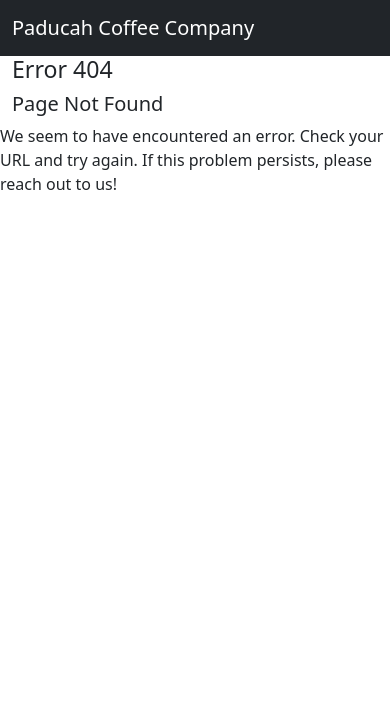
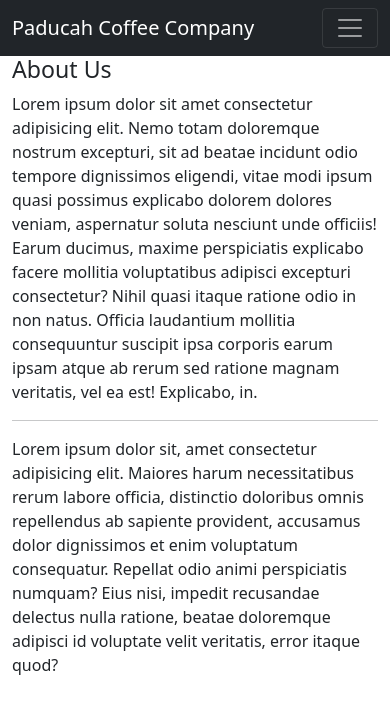
Before and after one commit to sporkupine/Paducah-Coffee-Site, an Angular app: page /about in a window 390 px wide. Before the commit this address had no page. Shown: the top 710 px of the page. Built offline with nearby package versions, Linux system fonts and the light colour scheme.

Commit message:
Added About, fixed navbar hamburger menu

```diff
--- /dev/null
+++ b/src/app/about/about.component.html
@@ -0,0 +1,16 @@
+<div class="container">
+  <div class="row">
+    <div class="col-xs-4">
+      <h3>
+        About Us
+      </h3>
+    </div>
+  </div>
+  <div class="row">
+    <div class="col-lg-12">
+      <p>Lorem ipsum dolor sit amet consectetur adipisicing elit. Nemo totam doloremque nostrum excepturi, sit ad beatae incidunt odio tempore dignissimos eligendi, vitae modi ipsum quasi possimus explicabo dolorem dolores veniam, aspernatur soluta nesciunt unde officiis! Earum ducimus, maxime perspiciatis explicabo facere mollitia voluptatibus adipisci excepturi consectetur? Nihil quasi itaque ratione odio in non natus. Officia laudantium mollitia consequuntur suscipit ipsa corporis earum ipsam atque ab rerum sed ratione magnam veritatis, vel ea est! Explicabo, in.</p>
+      <hr>
+      <p>Lorem ipsum dolor sit, amet consectetur adipisicing elit. Maiores harum necessitatibus rerum labore officia, distinctio doloribus omnis repellendus ab sapiente provident, accusamus dolor dignissimos et enim voluptatum consequatur. Repellat odio animi perspiciatis numquam? Eius nisi, impedit recusandae delectus nulla ratione, beatae doloremque adipisci id voluptate velit veritatis, error itaque quod?</p>
+    </div>
+  </div>
+</div>
--- /dev/null
+++ b/src/app/about/about.component.ts
@@ -0,0 +1,15 @@
+import { Component, OnInit } from '@angular/core';
+
+@Component({
+  selector: 'app-about',
+  templateUrl: './about.component.html',
+  styleUrls: ['./about.component.css']
+})
+export class AboutComponent implements OnInit {
+
+  constructor() { }
+
+  ngOnInit(): void {
+  }
+
+}
--- a/src/app/app-routing.module.ts
+++ b/src/app/app-routing.module.ts
@@ -6,6 +6,7 @@ import { HomeComponent } from "./home/home.component";
 import { CartComponent } from "./shop/cart/cart.component";
 import { ProductsComponent } from "./shop/products/products.component";
 import { ShopComponent } from "./shop/shop.component";
+import { AboutComponent} from "./about/about.component";
 
 const routes: Routes = [
   { path: '', component: HomeComponent, pathMatch: "full"},
@@ -14,6 +15,7 @@ const routes: Routes = [
   { path: 'cart', component: CartComponent},
   { path: 'blog', component: BlogComponent},
   { path: 'products', component: ProductsComponent},
+  { path: 'about', component: AboutComponent},
   { path: '**', component: ErrorPageComponent}
 ]
 
--- a/src/app/app.module.ts
+++ b/src/app/app.module.ts
@@ -13,6 +13,7 @@ import { ErrorPageComponent } from './error-page/error-page.component';
 import { AppRoutingModule } from './app-routing.module';
 import { BlogPostItemComponent } from './blog/blog-post-item/blog-post-item.component';
 import { ProductsComponent } from './shop/products/products.component';
+import { AboutComponent } from './about/about.component';
 
 @NgModule({
   declarations: [
@@ -26,7 +27,8 @@ import { ProductsComponent } from './shop/products/products.component';
     HomeComponent,
     ErrorPageComponent,
     BlogPostItemComponent,
-    ProductsComponent
+    ProductsComponent,
+    AboutComponent
   ],
   imports: [
     BrowserModule,
--- a/src/app/header/header.component.html
+++ b/src/app/header/header.component.html
@@ -1,7 +1,21 @@
 <nav class="navbar navbar-expand-lg navbar-dark bg-dark">
   <div class="container-fluid">
     <a class="navbar-brand" (click)="onHome()" style="cursor: pointer;">Paducah Coffee Company</a>
-    <div class="collapse navbar-collapse" id="navbarSupportedContent">
+    <button
+      class="navbar-toggler"
+      type="button"
+      data-bs-toggle="collapse"
+      data-bs-target="#navbarSupportedContent"
+      aria-controls="navbarSupportedContent"
+      aria-expanded="false"
+      aria-label="Toggle navigation"
+      (click)="isShown = !isShown"
+      >
+      <span class="navbar-toggler-icon"></span>
+    </button>
+    <div class="collapse navbar-collapse"
+        id="navbarSupportedContent"
+        [ngClass]="{ 'show': isShown }">
       <ul class="navbar-nav me-auto mb-2 mb-lg-0">
         <li class="nav-item">
           <a (click)="onHome()"
@@ -22,7 +36,6 @@
         <li
           class="nav-item">
           <a
-
            (click)="onProducts()"
            class="nav-link" style="cursor: pointer;"
            routerLink="/products"
@@ -37,6 +50,15 @@
             style="cursor: pointer;"
             routerLink="/blog"
             routerLinkActive="active-link">Blog</a>
+        </li>
+        <li class="nav-item">
+          <a
+          (click)="onAbout()"
+           class="nav-link"
+            tabindex="-1"
+            style="cursor: pointer;"
+            routerLink="/about"
+            routerLinkActive="active-link">About</a>
         </li>
       </ul>
       <form class="d-flex">
--- a/src/app/header/header.component.ts
+++ b/src/app/header/header.component.ts
@@ -1,3 +1,4 @@
+import { style } from '@angular/animations';
 import { Component, OnInit } from '@angular/core';
 import { ActivatedRoute, Router } from '@angular/router';
 
@@ -7,6 +8,7 @@ import { ActivatedRoute, Router } from '@angular/router';
   styleUrls: ['./header.component.css']
 })
 export class HeaderComponent implements OnInit {
+  isShown: boolean = false;
 
   constructor(private router: Router, private route: ActivatedRoute) { }
 
@@ -24,5 +26,10 @@ export class HeaderComponent implements OnInit {
   onProducts(){
     this.router.navigate(['products'], {relativeTo: this.route});
   }
+  onAbout(){
+    this.router.navigate(['about'], {relativeTo: this.route});
+  }
+
+
 
 }
--- a/src/app/shop/cart/cart.component.html
+++ b/src/app/shop/cart/cart.component.html
@@ -12,7 +12,7 @@
       class="btn-danger"
       (click)="onDeleteFromCart(i)"
       style="border-radius: 3px;"
-      >Delete</button>
+      >Remove</button>
     </div>
   </div>
   <hr>
--- a/src/app/shop/product-item/product-item.component.html
+++ b/src/app/shop/product-item/product-item.component.html
@@ -1,4 +1,4 @@
-<a
+<!-- <a
   class="list-group-item clearfix">
     <div class="pull-left">
       <h4 class="list-group-item-heading">
@@ -12,4 +12,13 @@
       <img src="product.imagePath" class="img-responsive" style= "max-height: 50px;" >
     </span>
     <button class="btn btn-outline-primary" (click)='onAddToCart(product)'>Add to Cart</button>
-</a>
+</a> -->
+
+<div class="card" style="width: 18rem;">
+  <img src="product.imagePath" class="card-img-top">
+  <div class="card-body">
+    <h5 class="card-title">{{product.name}}</h5>
+    <p class="card-text">{{product.price}}</p>
+    <a (click)='onAddToCart(product)' class="btn btn-primary">Add to Cart</a>
+  </div>
+</div>
--- a/src/app/shop/shop.component.html
+++ b/src/app/shop/shop.component.html
@@ -1,8 +1,7 @@
 <div class="container">
   <div class="row">
-    <div class="col-sm-6">
+
       <app-product-item *ngFor="let productEl of products"
                      [product]="productEl"></app-product-item>
-    </div>
   </div>
 </div>
```
Also changed, not shown: src/app/about/about.component.css (added).
